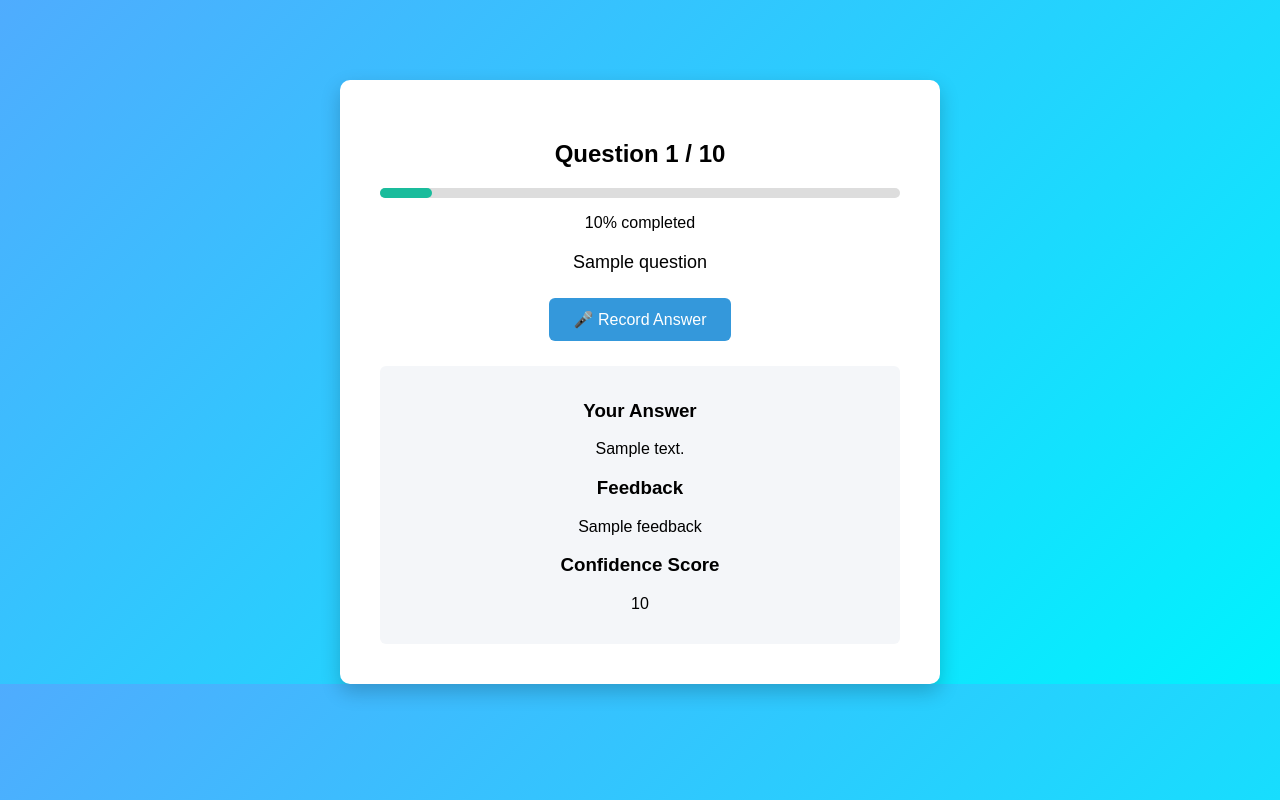
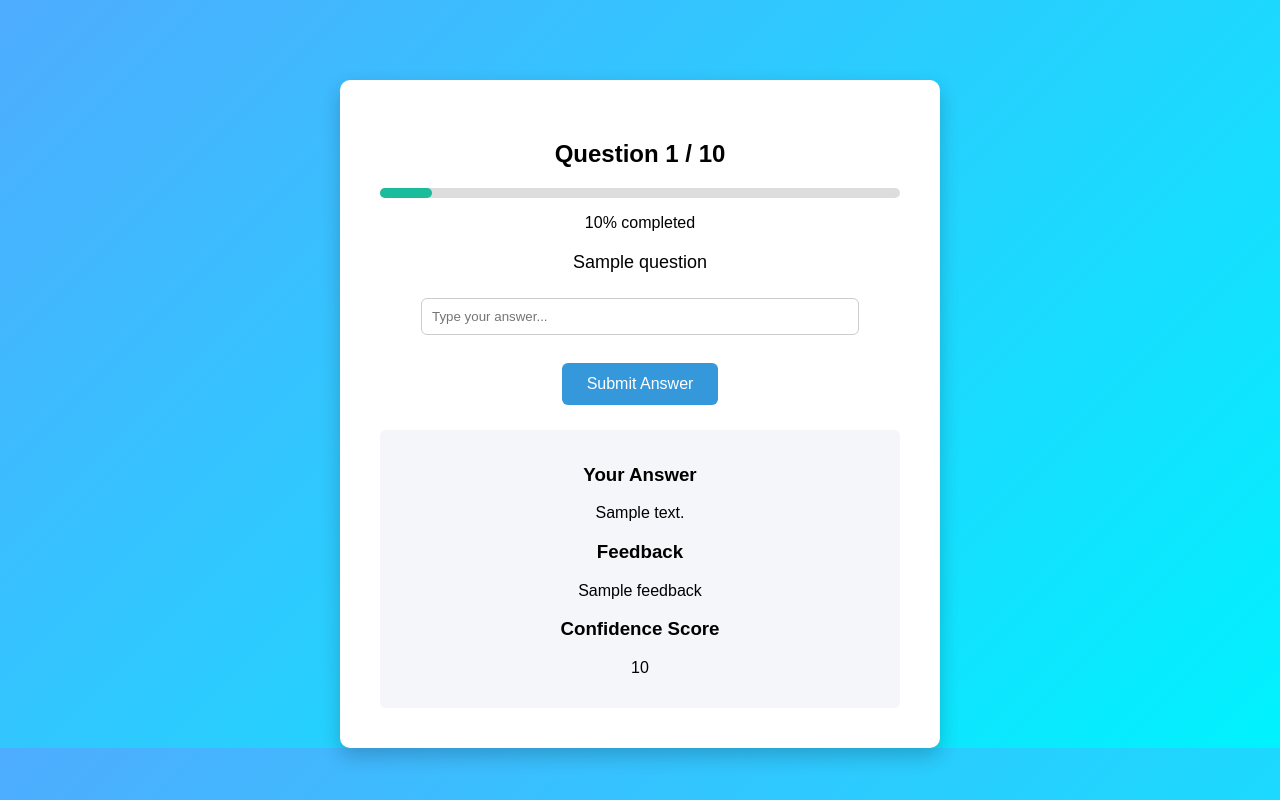
Before and after one commit to shashank-nb/ai-interview-system, a Flask app: template templates/interview.html in a window 1280 px wide. Run offline with Flask 3, Linux system fonts and the light colour scheme; the template is opened without the code that fills it: most values are stand-ins (such as "Sample title", 1, 10 or a date in 2020).

Commit message:
updated mic + text input feature

```diff
--- a/app.py
+++ b/app.py
@@ -3,8 +3,12 @@ from speech_input import get_audio
 from analyzer import analyze_answer
 from reportlab.platypus import SimpleDocTemplate, Paragraph, Spacer
 from reportlab.lib.styles import getSampleStyleSheet
+import os
 
 app = Flask(__name__)
+
+# ✅ NEW: environment switch
+USE_MIC = os.environ.get("USE_MIC", "true") == "true"
 
 roles = {
 
@@ -38,57 +42,36 @@ questions = []
 scores = []
 question_index = 0
 
+
 @app.route("/preparation")
 def preparation():
 
     qa = [
-
-        {"question":"Tell me about yourself",
-         "answer":"Start with your background, current studies, and key skills."},
-
-        {"question":"What are your strengths?",
-         "answer":"Mention strengths with examples."},
-
-        {"question":"What are your weaknesses?",
-         "answer":"Mention weakness and improvement."},
-
-        {"question":"Why should we hire you?",
-         "answer":"Explain why you're suitable."},
-
-        {"question":"Why do you want to work here?",
-         "answer":"Align your goals with company."},
-
-        {"question":"Describe a challenge you faced",
-         "answer":"Use STAR method."},
-
-        {"question":"Where do you see yourself in 5 years?",
-         "answer":"Show growth and ambition."},
-
-        {"question":"Tell me about teamwork experience",
-         "answer":"Explain your role in team."},
-
-        {"question":"How do you handle pressure?",
-         "answer":"Give real example."},
-
-        {"question":"What motivates you?",
-         "answer":"Talk about growth and learning."}
-
+        {"question":"Tell me about yourself","answer":"Start with your background, current studies, and key skills."},
+        {"question":"What are your strengths?","answer":"Mention strengths with examples."},
+        {"question":"What are your weaknesses?","answer":"Mention weakness and improvement."},
+        {"question":"Why should we hire you?","answer":"Explain why you're suitable."},
+        {"question":"Why do you want to work here?","answer":"Align your goals with company."},
+        {"question":"Describe a challenge you faced","answer":"Use STAR method."},
+        {"question":"Where do you see yourself in 5 years?","answer":"Show growth and ambition."},
+        {"question":"Tell me about teamwork experience","answer":"Explain your role in team."},
+        {"question":"How do you handle pressure?","answer":"Give real example."},
+        {"question":"What motivates you?","answer":"Talk about growth and learning."}
     ]
 
     return render_template("preparation.html", qa=qa)
+
 
 @app.route("/")
 def home():
     return render_template("home.html")
 
 
-# Resume page
 @app.route("/resume")
 def resume():
     return render_template("resume.html")
 
 
-# Generate resume
 @app.route("/generate_resume", methods=["POST"])
 def generate_resume():
 
@@ -105,7 +88,6 @@ def generate_resume():
     )
 
 
-# Download PDF
 @app.route("/download_resume", methods=["POST"])
 def download_resume():
 
@@ -119,19 +101,14 @@ def download_resume():
     styles = getSampleStyleSheet()
 
     content = []
-
     content.append(Paragraph(f"<b>{name}</b>", styles["Title"]))
     content.append(Spacer(1, 10))
-
     content.append(Paragraph(f"<b>Education:</b> {education}", styles["Normal"]))
     content.append(Spacer(1, 10))
-
     content.append(Paragraph(f"<b>Skills:</b> {skills}", styles["Normal"]))
     content.append(Spacer(1, 10))
-
     content.append(Paragraph("<b>Projects:</b> AI Interview System", styles["Normal"]))
     content.append(Spacer(1, 10))
-
     content.append(Paragraph("<b>Objective:</b> Motivated individual seeking opportunities.", styles["Normal"]))
 
     doc.build(content)
@@ -139,7 +116,6 @@ def download_resume():
     return send_file(file_path, as_attachment=True)
 
 
-# Role selection
 @app.route("/role/<role>")
 def select_role(role):
 
@@ -155,7 +131,6 @@ def select_role(role):
     return render_template("start.html", role=role)
 
 
-# Show question
 @app.route("/question")
 def question_page():
 
@@ -171,12 +146,12 @@ def question_page():
         question=questions[question_index],
         q_number=question_index+1,
         total=len(questions),
-        progress=progress
+        progress=progress,
+        USE_MIC=USE_MIC   # ✅ pass to HTML
     )
 
 
-# Record answer
-@app.route("/record")
+@app.route("/record", methods=["GET", "POST"])
 def record():
 
     global question_index, scores
@@ -184,12 +159,15 @@ def record():
     if not questions:
         return render_template("home.html")
 
-    answer = get_audio()
+    # ✅ SWITCH INPUT
+    if USE_MIC:
+        answer = get_audio()
+    else:
+        answer = request.form.get("answer")
 
     score, feedback = analyze_answer(answer)
 
     scores.append(score)
-
     question_index += 1
 
     progress = int((question_index)/len(questions)*100)
@@ -203,8 +181,6 @@ def record():
             final_score=final_score
         )
 
-
-
     return render_template(
         "interview.html",
         question=questions[question_index],
@@ -213,9 +189,10 @@ def record():
         score=score,
         q_number=question_index+1,
         total=len(questions),
-        progress=progress
+        progress=progress,
+        USE_MIC=USE_MIC   # ✅ pass again
     )
 
 
 if __name__ == "__main__":
-   app.run(host="0.0.0.0", port=5000)
+    app.run(host="0.0.0.0", port=5000)
--- a/templates/interview.html
+++ b/templates/interview.html
@@ -31,11 +31,28 @@
 
 <p class="question">{{question}}</p>
 
-<!-- Record Button (FIXED) -->
+<!-- INPUT MODE SWITCH -->
 
+{% if USE_MIC %}
+
+<!-- 🎤 MIC MODE (LOCAL) -->
 <form action="/record" method="GET">
     <button type="submit">🎤 Record Answer</button>
 </form>
+
+{% else %}
+
+<!-- ⌨️ TEXT MODE (LIVE SERVER) -->
+<form action="/record" method="POST">
+
+    <input type="text" name="answer" placeholder="Type your answer..." required>
+    <br><br>
+
+    <button type="submit">Submit Answer</button>
+
+</form>
+
+{% endif %}
 
 <!-- Answer + Feedback -->
 
```
